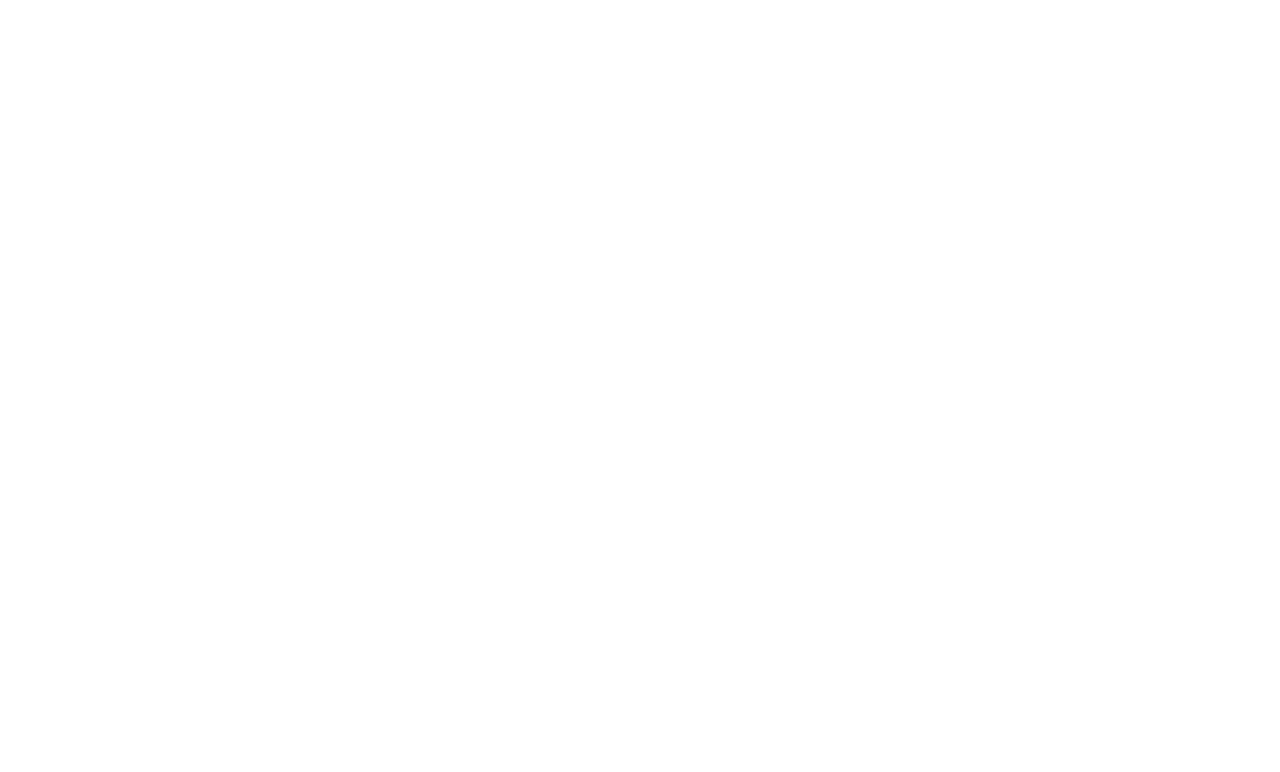
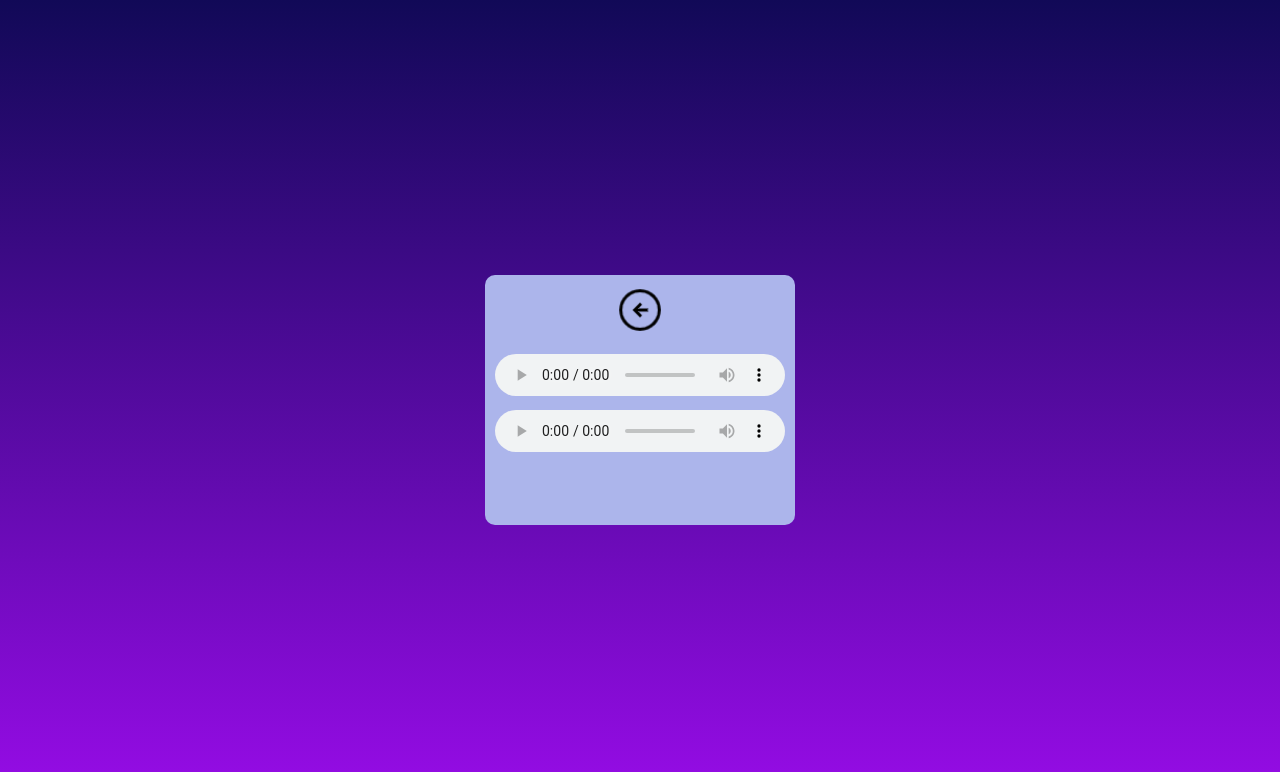
Before and after one commit to marcelosoares73/midias, a plain HTML site: page pag_audios.html in a window 1280 px wide. Drawn offline with Linux system fonts and the light colour scheme.

Commit message:
Atualização

```diff
--- a/pag_audios.html
+++ b/pag_audios.html
@@ -9,6 +9,12 @@
         * {
             padding: 0px;
             margin: 0px;
+            box-sizing: border-box;
+        }
+
+        body {
+            background-image: linear-gradient(to top, var(--azulroxeado), var(--azulescuro));
+            font-family: Arial, Helvetica, sans-serif;
         }
 
         :root {
@@ -26,9 +32,74 @@
             width: 100vw;
             height: 100vh;
         }
+
+        body {
+            background-image: linear-gradient(to top, var(--roxo), var(--azulescuro));
+        }
+
+        div {
+            background-color: #acb5eb;
+            border-radius: 10px;
+            width: 310px;
+            height: 250px;
+            position: relative;
+            top: 50%;
+            left: 50%;
+            transform: translate(-50%, -50%);
+        }
+
+        section.audios {
+            position: absolute;
+            top: 50%;
+            left: 50%;
+            margin: 5px 0px 5px 0px;
+            outline: none;
+            transform: translate(-50%, -50%);
+        }
+
+        audio {
+            outline: none;
+            width: 290px;
+            height: 42px;
+            margin: 5px 0px 5px 0px;
+        }
+
+        p {
+            text-align: center;
+        }
+
+        img {
+            border-radius: 50%;
+            width: 50px;
+            margin-top: 10px;
+        }
+
+        img:hover {
+            width: 52px;
+            border: none;
+            box-shadow: 0px 0px 6px rgba(0, 0, 0, 0.945);
+        }
     </style>
 </head>
 <body>
+    <div>
+        <section class="audios">
+            <audio controls>
+                <source src="audios/Izzamuzzic - Shootout.mp3" type="audio/mp3">
+                <source src="audios/Izzamuzzic-Shootout.ogg" type="audio/ogg">
+            </audio>
+            <audio controls>
+                <source src="audios/Neroche - Earth Druid.mp3" type="audio/mp3">
+                <source src="audios/Neroche-Earth-Druid.ogg" type="audio/ogg">
+            </audio>
+        </section>
+
+        <p>
+            <a href="pag_principal.html">
+                <img src="imagens/arrow_circle_left.png" alt="back">
+            </a>
+        </p>
+    </div>
 
 </body>
 </html>
```
Also changed, not shown: pag_videos.html (+7 -5 lines).
